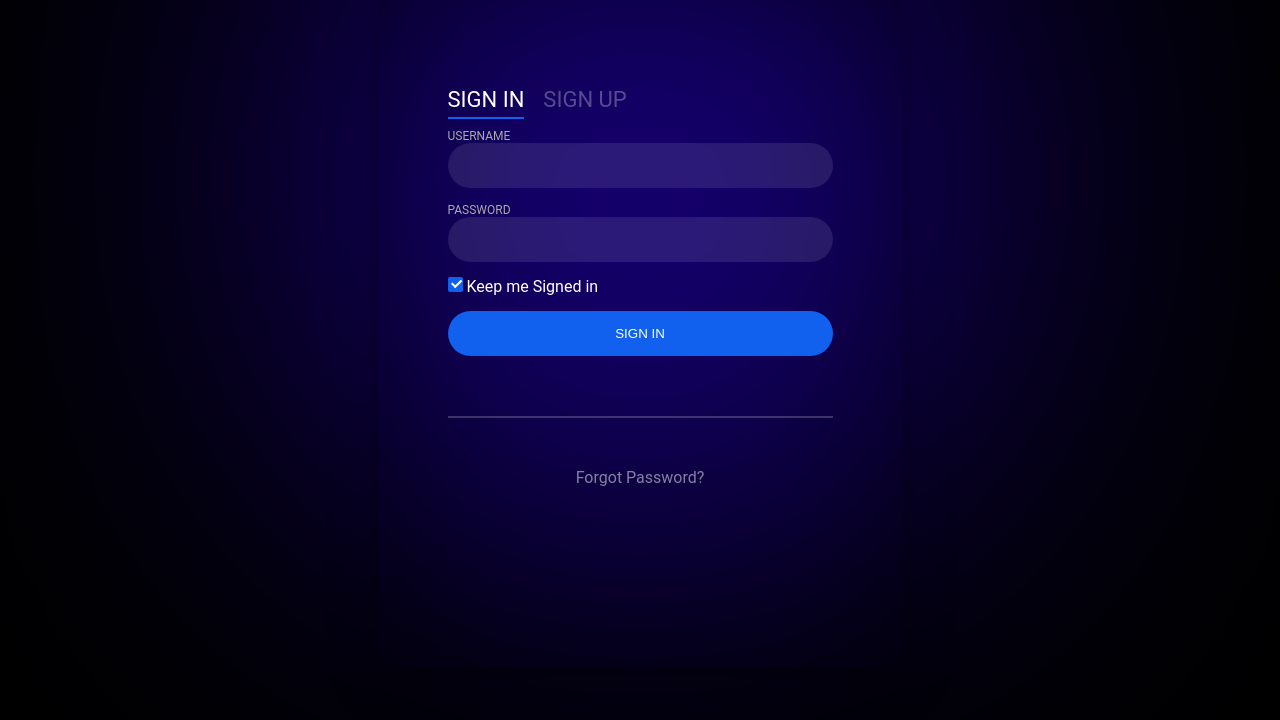
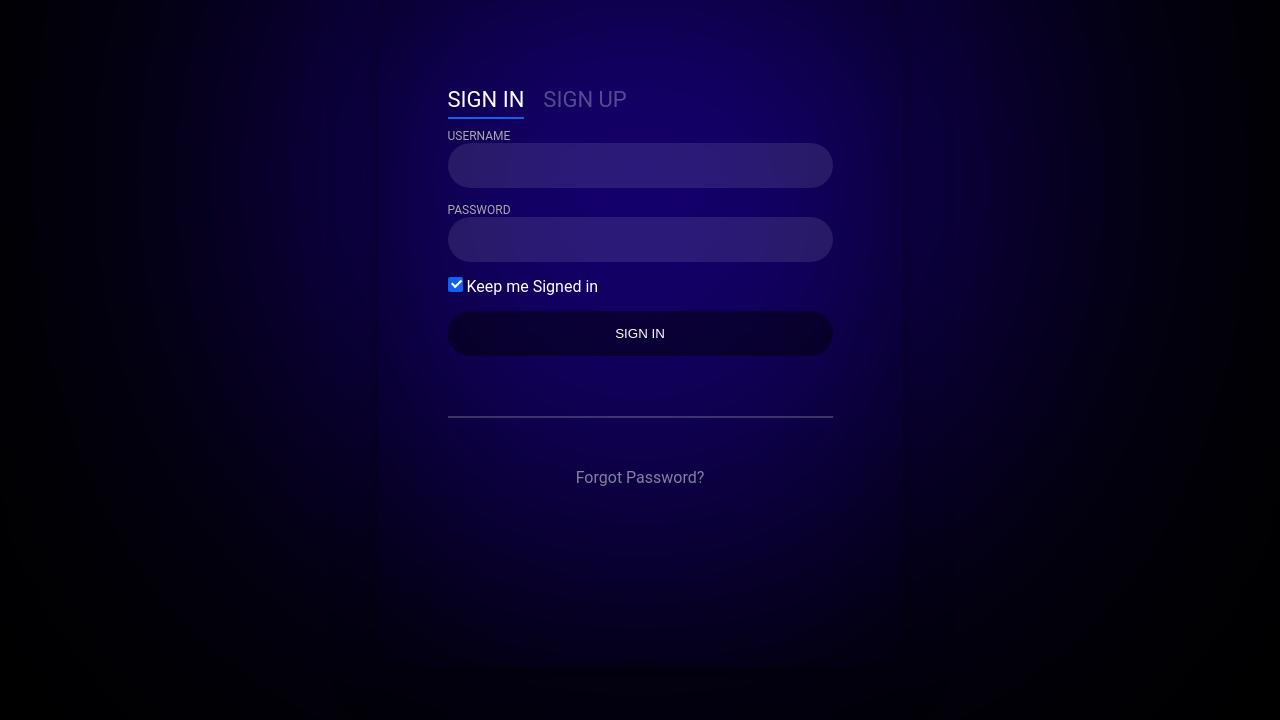
Before and after one commit to LordsOfSpiders/Wchat, a plain HTML site: page Login.html in a window 1280 px wide. In both pictures the pointer is over the input "Sign In". Shown: the part 73-793 px from the top of the page. Drawn offline with Linux system fonts and the light colour scheme.

Commit message:
fix button hover effect

```diff
--- a/Loginstyles.css
+++ b/Loginstyles.css
@@ -158,6 +158,10 @@ a{color:inherit;text-decoration:none}
 .login-form .group .button{
 	background:#1161ee;
 }
+
+.login-form .group .button:hover{
+	background:#00000070;
+}
 .login-form .group label .icon{
 	width:15px;
 	height:15px;
```
